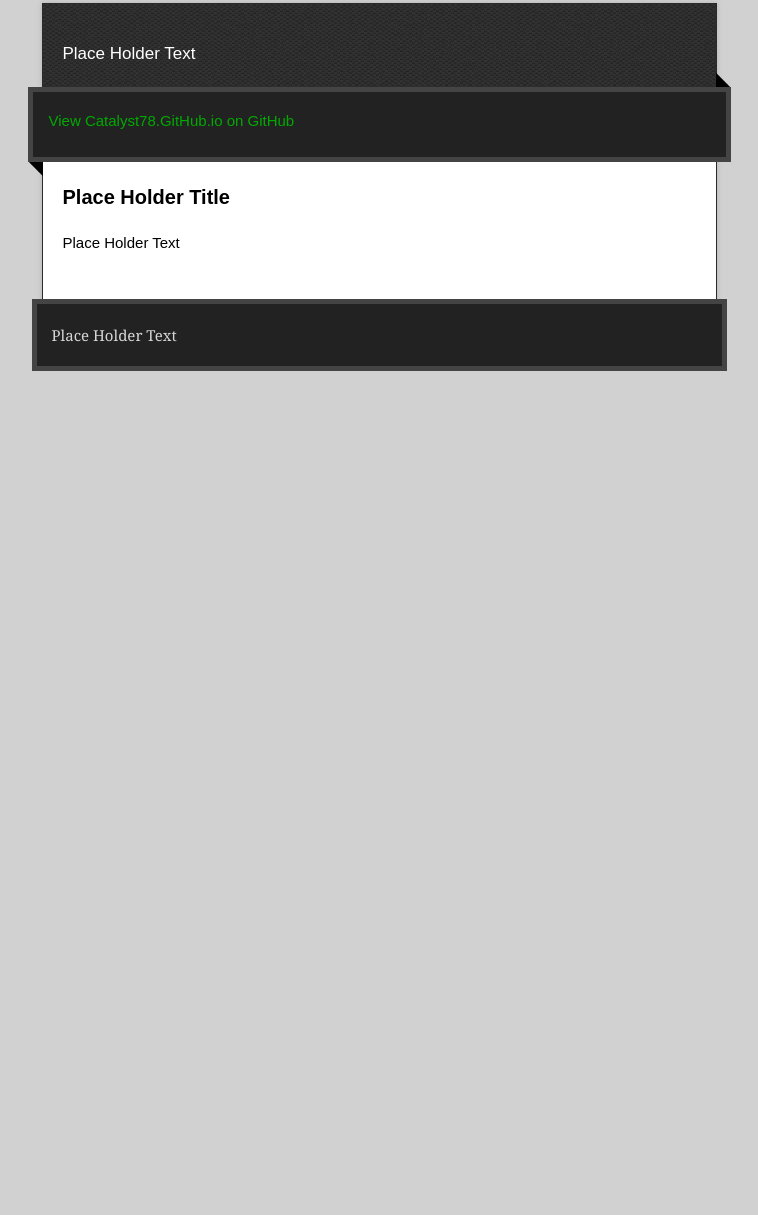
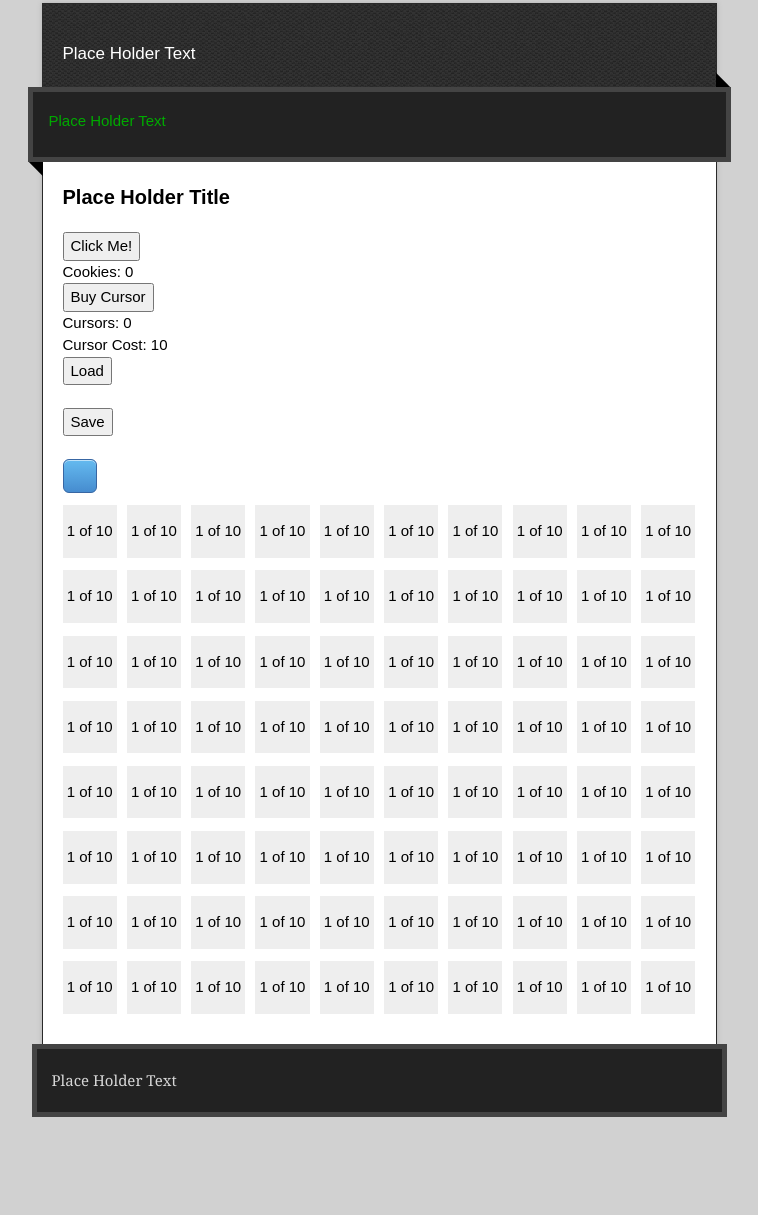
Before and after one commit to Catalyst78/Old, a plain HTML site: page index.html in a window 1280 px wide. Shown: the part 127-1342 px from the top of the page, without its empty margins (261-1019 px from the left). Before the commit the page ends 800 px from the top, so only its background shows below. Drawn offline with nearby package versions, Linux system fonts and the light colour scheme.

Commit message:
Add a bunch of test content!

```diff
--- a/index.html
+++ b/index.html
@@ -5,6 +5,7 @@
   <meta http-equiv="X-UA-Compatible" content="IE=edge,chrome=1">
 
   <link rel="stylesheet" href="stylesheets/stylesheet.css" media="screen">
+  <link rel="stylesheet" href="stylesheets/mystyle.css" media="screen">
   <link rel="stylesheet" href="stylesheets/pygment_trac.css">
   <script type="text/javascript" src="https://ajax.googleapis.com/ajax/libs/jquery/1.7.1/jquery.min.js"></script>
   <script type="text/javascript" src="javascripts/script.js"></script>
@@ -23,14 +24,123 @@
       <div id="main" role="main">
         <div class="download-bar">
         <div class="inner">
-			<p class="code">View Catalyst78.GitHub.io on GitHub</p>
+			<p class="code">Place Holder Text</p>
         </div>
         <span class="blc"></span><span class="trc"></span>
         </div>
         <article class="markdown-body">
-          <h3>Place Holder Title</h3>
+			<h3>Place Holder Title</h3>
 
-<p>Place Holder Text</p>
+			<button onclick="cookieClick(1)">Click Me!</button> <br />
+			Cookies: <span id="cookies">0</span> <br />
+			<button onclick="buyCursor()">Buy Cursor</button> <br />
+			Cursors: <span id="cursors">0</span> <br />
+			Cursor Cost: <span id="cursorCost">10</span><br />
+			<button onclick="loadGame()">Load</button><br /><br />
+			<button onclick="saveGame()">Save</button><br /><br />
+
+			<a href="#" class="littleSquare"> </a>
+
+			<div class="upgrade grid">
+				<div class="section group">
+					<div class="col span_1_of_10">1 of 10</div>
+					<div class="col span_1_of_10">1 of 10</div>
+					<div class="col span_1_of_10">1 of 10</div>
+					<div class="col span_1_of_10">1 of 10</div>
+					<div class="col span_1_of_10">1 of 10</div>
+					<div class="col span_1_of_10">1 of 10</div>
+					<div class="col span_1_of_10">1 of 10</div>
+					<div class="col span_1_of_10">1 of 10</div>
+					<div class="col span_1_of_10">1 of 10</div>
+					<div class="col span_1_of_10">1 of 10</div>
+				</div>
+				<div class="section group">
+					<div class="col span_1_of_10">1 of 10</div>
+					<div class="col span_1_of_10">1 of 10</div>
+					<div class="col span_1_of_10">1 of 10</div>
+					<div class="col span_1_of_10">1 of 10</div>
+					<div class="col span_1_of_10">1 of 10</div>
+					<div class="col span_1_of_10">1 of 10</div>
+					<div class="col span_1_of_10">1 of 10</div>
+					<div class="col span_1_of_10">1 of 10</div>
+					<div class="col span_1_of_10">1 of 10</div>
+					<div class="col span_1_of_10">1 of 10</div>
+				</div>
+				<div class="section group">
+					<div class="col span_1_of_10">1 of 10</div>
+					<div class="col span_1_of_10">1 of 10</div>
+					<div class="col span_1_of_10">1 of 10</div>
+					<div class="col span_1_of_10">1 of 10</div>
+					<div class="col span_1_of_10">1 of 10</div>
+					<div class="col span_1_of_10">1 of 10</div>
+					<div class="col span_1_of_10">1 of 10</div>
+					<div class="col span_1_of_10">1 of 10</div>
+					<div class="col span_1_of_10">1 of 10</div>
+					<div class="col span_1_of_10">1 of 10</div>
+				</div>
+				<div class="section group">
+					<div class="col span_1_of_10">1 of 10</div>
+					<div class="col span_1_of_10">1 of 10</div>
+					<div class="col span_1_of_10">1 of 10</div>
+					<div class="col span_1_of_10">1 of 10</div>
+					<div class="col span_1_of_10">1 of 10</div>
+					<div class="col span_1_of_10">1 of 10</div>
+					<div class="col span_1_of_10">1 of 10</div>
+					<div class="col span_1_of_10">1 of 10</div>
+					<div class="col span_1_of_10">1 of 10</div>
+					<div class="col span_1_of_10">1 of 10</div>
+				</div>
+				<div class="section group">
+					<div class="col span_1_of_10">1 of 10</div>
+					<div class="col span_1_of_10">1 of 10</div>
+					<div class="col span_1_of_10">1 of 10</div>
+					<div class="col span_1_of_10">1 of 10</div>
+					<div class="col span_1_of_10">1 of 10</div>
+					<div class="col span_1_of_10">1 of 10</div>
+					<div class="col span_1_of_10">1 of 10</div>
+					<div class="col span_1_of_10">1 of 10</div>
+					<div class="col span_1_of_10">1 of 10</div>
+					<div class="col span_1_of_10">1 of 10</div>
+				</div>
+				<div class="section group">
+					<div class="col span_1_of_10">1 of 10</div>
+					<div class="col span_1_of_10">1 of 10</div>
+					<div class="col span_1_of_10">1 of 10</div>
+					<div class="col span_1_of_10">1 of 10</div>
+					<div class="col span_1_of_10">1 of 10</div>
+					<div class="col span_1_of_10">1 of 10</div>
+					<div class="col span_1_of_10">1 of 10</div>
+					<div class="col span_1_of_10">1 of 10</div>
+					<div class="col span_1_of_10">1 of 10</div>
+					<div class="col span_1_of_10">1 of 10</div>
+				</div>
+				<div class="section group">
+					<div class="col span_1_of_10">1 of 10</div>
+					<div class="col span_1_of_10">1 of 10</div>
+					<div class="col span_1_of_10">1 of 10</div>
+					<div class="col span_1_of_10">1 of 10</div>
+					<div class="col span_1_of_10">1 of 10</div>
+					<div class="col span_1_of_10">1 of 10</div>
+					<div class="col span_1_of_10">1 of 10</div>
+					<div class="col span_1_of_10">1 of 10</div>
+					<div class="col span_1_of_10">1 of 10</div>
+					<div class="col span_1_of_10">1 of 10</div>
+				</div>
+				<div class="section group">
+					<div class="col span_1_of_10">1 of 10</div>
+					<div class="col span_1_of_10">1 of 10</div>
+					<div class="col span_1_of_10">1 of 10</div>
+					<div class="col span_1_of_10">1 of 10</div>
+					<div class="col span_1_of_10">1 of 10</div>
+					<div class="col span_1_of_10">1 of 10</div>
+					<div class="col span_1_of_10">1 of 10</div>
+					<div class="col span_1_of_10">1 of 10</div>
+					<div class="col span_1_of_10">1 of 10</div>
+					<div class="col span_1_of_10">1 of 10</div>
+				</div>
+			</div>
+
+			<script type="text/javascript" src="javascripts/main.js"></script>
         </article>
       </div>
     </div>
@@ -38,7 +148,6 @@
       <div class="owner">
 
       <p>Place Holder Text</p>
-
       </div>
       <!--
 	  <div class="creds">
--- /dev/null
+++ b/javascripts/main.js
@@ -0,0 +1,40 @@
+var cookies = 0;
+var cursors = 0;
+
+function cookieClick(number){
+    cookies = cookies + number;
+    document.getElementById("cookies").innerHTML = cookies;
+};
+
+function buyCursor(){
+    var cursorCost = Math.floor(10 * Math.pow(1.1,cursors));     //works out the cost of this cursor
+    if(cookies >= cursorCost){                                   //checks that the player can afford the cursor
+        cursors = cursors + 1;                                   //increases number of cursors
+    	cookies = cookies - cursorCost;                          //removes the cookies spent
+        document.getElementById('cursors').innerHTML = cursors;  //updates the number of cursors for the user
+        document.getElementById('cookies').innerHTML = cookies;  //updates the number of cookies for the user
+    };
+    var nextCost = Math.floor(10 * Math.pow(1.1,cursors));       //works out the cost of the next cursor
+    document.getElementById('cursorCost').innerHTML = nextCost;  //updates the cursor cost for the user
+};
+
+window.setInterval(function(){
+	cookieClick(cursors);
+}, 1000);
+
+function saveGame(){
+	var save = {
+		cookies: cookies,
+		cursors: cursors
+	}
+	localStorage.setItem("save",JSON.stringify(save));
+}
+
+function loadGame(){
+	var savegame = JSON.parse(localStorage.getItem("save"));
+	if (typeof savegame.cookies !== "undefined") cookies = savegame.cookies;
+	if (typeof savegame.cookies !== "undefined") cursors = savegame.cursors;
+    document.getElementById("cookies").innerHTML = cookies;
+	document.getElementById('cursors').innerHTML = cursors;
+	document.getElementById('cursorCost').innerHTML = Math.floor(10 * Math.pow(1.1,cursors));
+}
--- /dev/null
+++ b/stylesheets/mystyle.css
@@ -0,0 +1,149 @@
+/* Custom Buttons */
+.littleSquare {
+	-moz-box-shadow:inset 0px 1px 0px 0px #bee2f9;
+	-webkit-box-shadow:inset 0px 1px 0px 0px #bee2f9;
+	box-shadow:inset 0px 1px 0px 0px #bee2f9;
+	background:-webkit-gradient(linear, left top, left bottom, color-stop(0.05, #63b8ee), color-stop(1, #468ccf));
+	background:-moz-linear-gradient(top, #63b8ee 5%, #468ccf 100%);
+	background:-webkit-linear-gradient(top, #63b8ee 5%, #468ccf 100%);
+	background:-o-linear-gradient(top, #63b8ee 5%, #468ccf 100%);
+	background:-ms-linear-gradient(top, #63b8ee 5%, #468ccf 100%);
+	background:linear-gradient(to bottom, #63b8ee 5%, #468ccf 100%);
+	filter:progid:DXImageTransform.Microsoft.gradient(startColorstr='#63b8ee', endColorstr='#468ccf',GradientType=0);
+	background-color:#63b8ee;
+	-moz-border-radius:6px;
+	-webkit-border-radius:6px;
+	border-radius:6px;
+	border:1px solid #3866a3;
+	display:inline-block;
+	cursor:pointer;
+	color:#14396a;
+	font-family:Arial;
+	font-size:15px;
+	font-weight:bold;
+	padding:16px 16px;
+	text-decoration:none;
+	text-shadow:0px 1px 0px #7cacde;
+}
+
+.littleSquare:active {
+	background:-webkit-gradient(linear, left top, left bottom, color-stop(0.05, #468ccf), color-stop(1, #63b8ee));
+	background:-moz-linear-gradient(top, #468ccf 5%, #63b8ee 100%);
+	background:-webkit-linear-gradient(top, #468ccf 5%, #63b8ee 100%);
+	background:-o-linear-gradient(top, #468ccf 5%, #63b8ee 100%);
+	background:-ms-linear-gradient(top, #468ccf 5%, #63b8ee 100%);
+	background:linear-gradient(to bottom, #468ccf 5%, #63b8ee 100%);
+	filter:progid:DXImageTransform.Microsoft.gradient(startColorstr='#468ccf', endColorstr='#63b8ee',GradientType=0);
+	background-color:#468ccf;
+}
+
+.span_10_of_10 {
+	width: 100%;
+}
+
+.span_9_of_10 {
+	width: 89.84%;
+}
+
+.span_8_of_10 {
+	width: 79.68%;
+}
+
+.span_7_of_10 {
+	width: 69.52%;
+}
+
+.span_6_of_10 {
+	width: 59.36%;
+}
+
+.span_5_of_10 {
+	width: 49.2%;
+}
+
+.span_4_of_10 {
+	width: 39.04%;
+}
+
+.span_3_of_10 {
+	width: 28.88%;
+}
+
+.span_2_of_10 {
+	width: 18.72%;
+}
+
+.span_1_of_10 {
+	width: 8.56%;
+}
+
+@media only screen and (max-width: 480px) {
+	.span_10_of_10 {
+		width: 100%;
+	}
+	.span_9_of_10 {
+		width: 100%;
+	}
+	.span_8_of_10 {
+		width: 100%;
+	}
+	.span_7_of_10 {
+		width: 100%;
+	}
+	.span_6_of_10 {
+		width: 100%;
+	}
+	.span_5_of_10 {
+		width: 100%;
+	}
+	.span_4_of_10 {
+		width: 100%;
+	}
+	.span_3_of_10 {
+		width: 100%;
+	}
+	.span_2_of_10 {
+		width: 100%;
+	}
+	.span_1_of_10 {
+		width: 100%;
+	}
+}
+
+.section {
+	clear: both;
+	padding: 0px;
+	margin: 0px;
+}
+
+.group:before,
+.group:after {
+    content:"";
+    display:table;
+}
+.group:after {
+    clear:both;
+}
+.group {
+    zoom:1; /* For IE 6/7 (trigger hasLayout) */
+}
+
+.col {
+	display: block;
+	float:left;
+	margin: 1% 0 1% 1.6%;
+}
+
+.col:first-child { margin-left: 0; } /* all browsers except IE6 and lower */
+
+@media only screen and (max-width: 480px) {
+	.col {
+		margin: 1% 0 1% 0%;
+	}
+}
+
+.col {
+  background: #eee;
+  padding: 1em 0;
+  text-align: center;
+}
```
